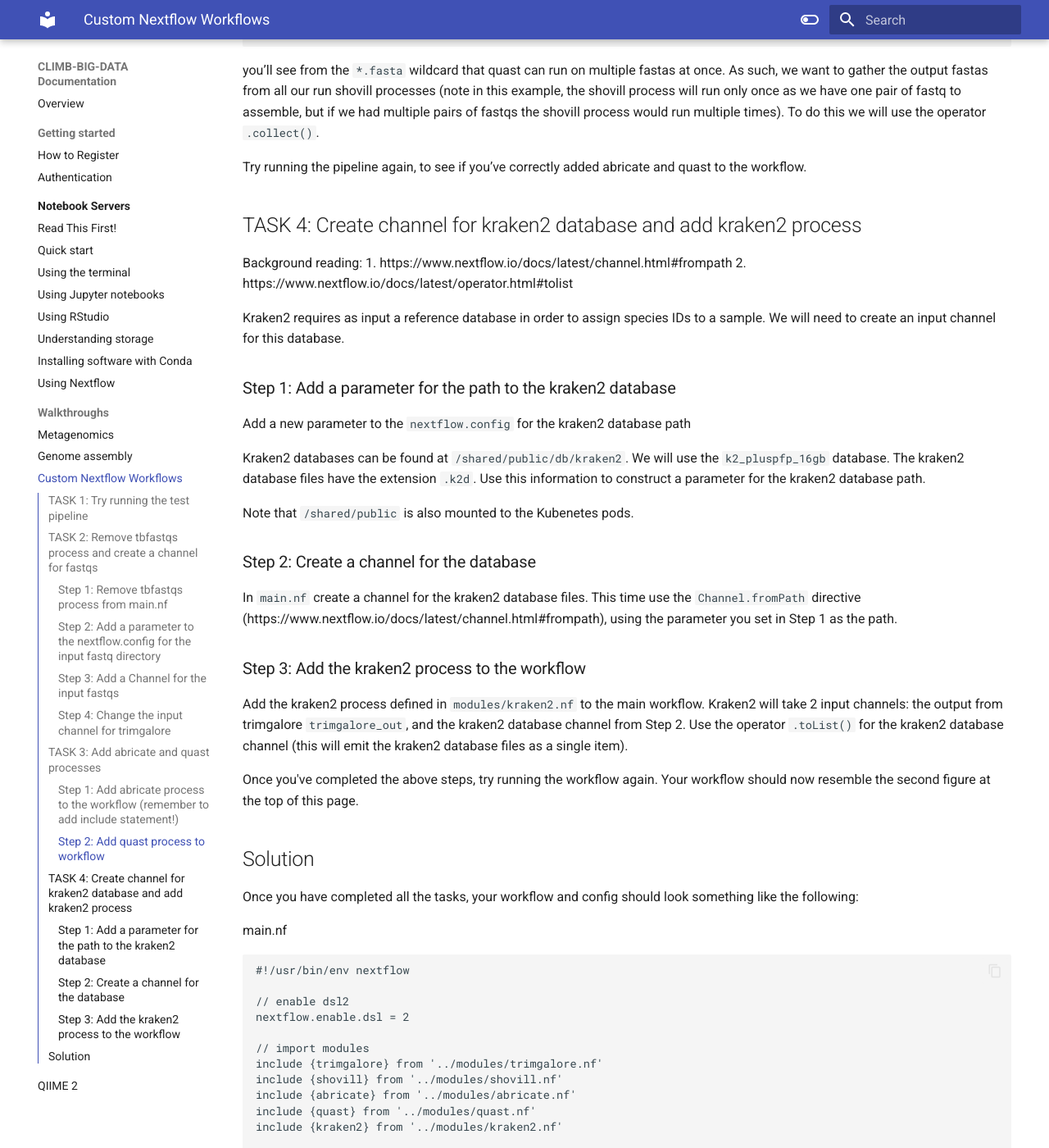
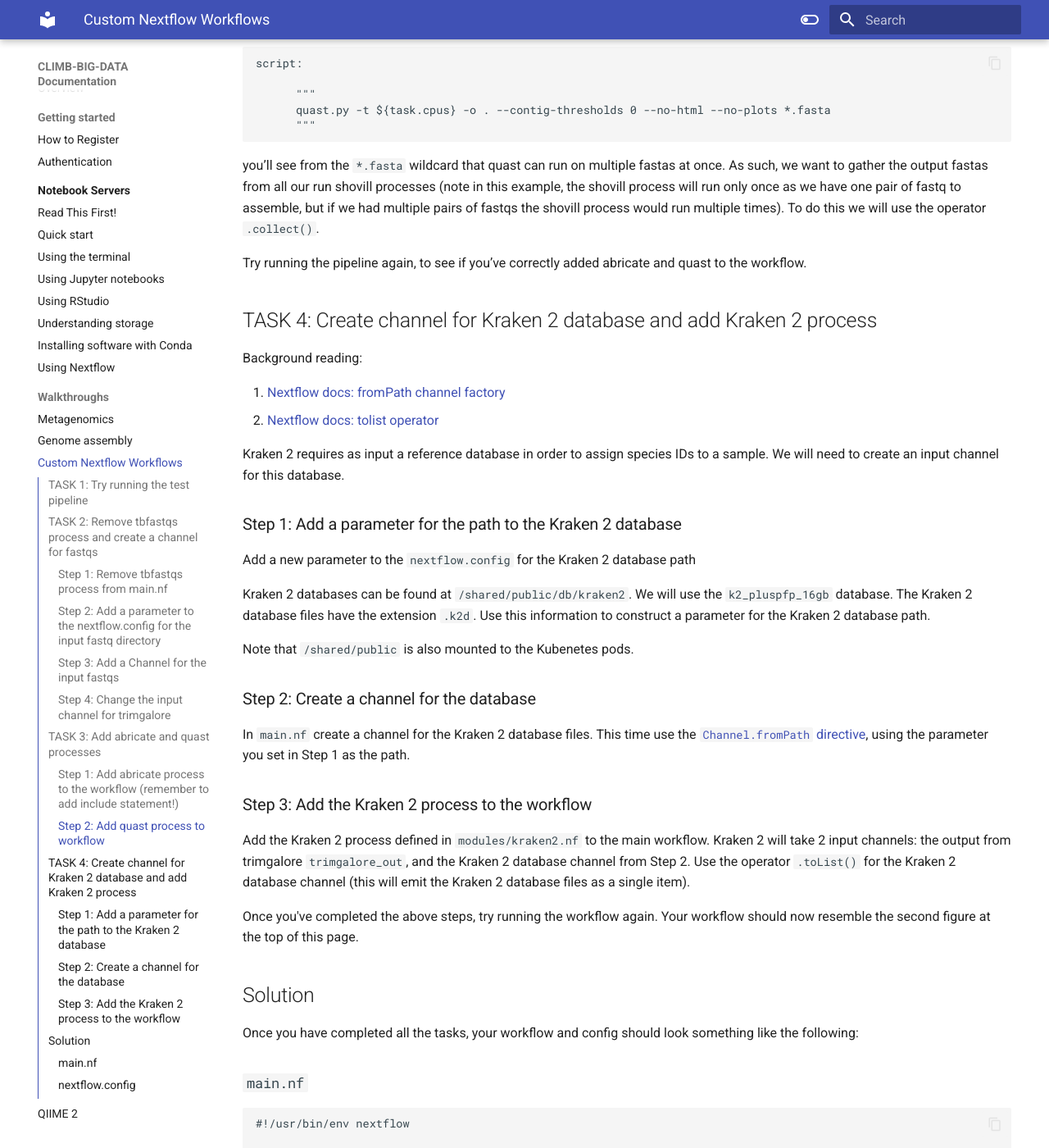
Before and after one commit to MRC-CLIMB/docs, an MkDocs documentation site: the page built from docs/walkthroughs/nextflow-custom-workflows/nextflow-custom.md, in a window 1280 px wide and 1400 px high, scrolled down 6082 px. Shown: the whole window at 82% size. Built offline with MkDocs 1.6.1 and Material for MkDocs 9.7.7, drawn with Linux system fonts in a browser that asks for light colours; some of the changed text lies outside the part shown.

Commit message:
Some tweaks to Custom Nextflow Workflows walkthrough

````diff
--- a/docs/walkthroughs/nextflow-custom-workflows/nextflow-custom.md
+++ b/docs/walkthroughs/nextflow-custom-workflows/nextflow-custom.md
@@ -156,7 +156,7 @@ Open a new terminal window, if you run `ls /shared/team/nxf_work/$JUPYTERHUB_USE
 
 ## TASK 2: Remove tbfastqs process and create a channel for fastqs
 
-Background reading: https://www.nextflow.io/docs/latest/channel.html#fromfilepairs
+Background reading: [nextflow docs: fromFilePairs channel factory](https://www.nextflow.io/docs/latest/channel.html#fromfilepairs)
 
 The test-pipeline pulls a pair of fastqs from the ENA for testing purposes. In the real world, we would want to pass a directory containing fastq files to the workflow.
 
@@ -188,6 +188,7 @@ We want to add this directory with the fastqs as a parameter to the `nextflow.co
 PARAM_NAME=/PATH/GLOB_FOR_FASTQS
 ```
 where
+
 * **PARAM_NAME:** Set a name for the parameter.
 
 * **PATH:** Path to the fastqs.
@@ -204,6 +205,7 @@ Channel.fromFilePairs(INPUT_PATH, OPTIONS)
        .set{ CHANNEL_NAME }
 ```
 where
+
 * **CHANNEL_NAME:** Set a name for the channel.
 
 * **INPUT_PATH:** This should be the parameter you set in the config in Step 2.
@@ -235,6 +237,7 @@ A process declaration takes the general form:
 PROCESS_NAME(INPUT_CHANNEL_1, INPUT_CHANNEL_2, …, INPUT_CHANNEL_N)
 ```
 where
+
 * **PROCESS_NAME:** Name of the process as named in the module file.
 
 * **INPUT_CHANNEL_{1:N}:** Input channels to the process separated by commas.
@@ -260,36 +263,38 @@ you’ll see from the `*.fasta` wildcard that quast can run on multiple fastas a
 
 Try running the pipeline again, to see if you’ve correctly added abricate and quast to the workflow.
 
-## TASK 4: Create channel for kraken2 database and add kraken2 process
+## TASK 4: Create channel for Kraken 2 database and add Kraken 2 process
 
 Background reading:
-1. https://www.nextflow.io/docs/latest/channel.html#frompath
-2. https://www.nextflow.io/docs/latest/operator.html#tolist
 
-Kraken2 requires as input a reference database in order to assign species IDs to a sample. We will need to create an input channel for this database.
+1. [Nextflow docs: fromPath channel factory](https://www.nextflow.io/docs/latest/channel.html#frompath)
+2. [Nextflow docs: tolist operator](https://www.nextflow.io/docs/latest/operator.html#tolist)
+
+Kraken 2 requires as input a reference database in order to assign species IDs to a sample. We will need to create an input channel for this database.
 
 
-### Step 1: Add a parameter for the path to the kraken2 database
-Add a new parameter to the `nextflow.config` for the kraken2 database path
+### Step 1: Add a parameter for the path to the Kraken 2 database
+Add a new parameter to the `nextflow.config` for the Kraken 2 database path
 
-Kraken2 databases can be found at `/shared/public/db/kraken2`. We will use the `k2_pluspfp_16gb` database. The kraken2 database files have the extension `.k2d`. Use this information to construct a parameter for the kraken2 database path.
+Kraken 2 databases can be found at `/shared/public/db/kraken2`. We will use the `k2_pluspfp_16gb` database. The Kraken 2 database files have the extension `.k2d`. Use this information to construct a parameter for the Kraken 2 database path.
 
 Note that `/shared/public` is also mounted to the Kubenetes pods.
 
 ### Step 2: Create a channel for the database
 
-In `main.nf` create a channel for the kraken2 database files. This time use the `Channel.fromPath` directive (https://www.nextflow.io/docs/latest/channel.html#frompath), using the parameter you set in Step 1 as the path.
+In `main.nf` create a channel for the Kraken 2 database files. This time use the [`Channel.fromPath` directive](https://www.nextflow.io/docs/latest/channel.html#frompath), using the parameter you set in Step 1 as the path.
 
-### Step 3: Add the kraken2 process to the workflow
+### Step 3: Add the Kraken 2 process to the workflow
 
-Add the kraken2 process defined in `modules/kraken2.nf` to the main workflow. Kraken2 will take 2 input channels: the output from trimgalore `trimgalore_out`, and the kraken2 database channel from Step 2. Use the operator `.toList()` for the kraken2 database channel (this will emit the kraken2 database files as a single item).
+Add the Kraken 2 process defined in `modules/kraken2.nf` to the main workflow. Kraken 2 will take 2 input channels: the output from trimgalore `trimgalore_out`, and the Kraken 2 database channel from Step 2. Use the operator `.toList()` for the Kraken 2 database channel (this will emit the Kraken 2 database files as a single item).
 
 Once you've completed the above steps, try running the workflow again. Your workflow should now resemble the second figure at the top of this page.
 
 ## Solution
+
 Once you have completed all the tasks, your workflow and config should look something like the following:
 
-main.nf
+### `main.nf`
 ```
 #!/usr/bin/env nextflow
 
@@ -328,7 +333,7 @@ workflow {
 
 }
 ```
-nextflow.config
+### `nextflow.config`
 ```
 params {
 
````
Also changed, not shown: other parts of docs/walkthroughs/nextflow-custom-workflows/nextflow-custom.md (+2 -2 lines).
